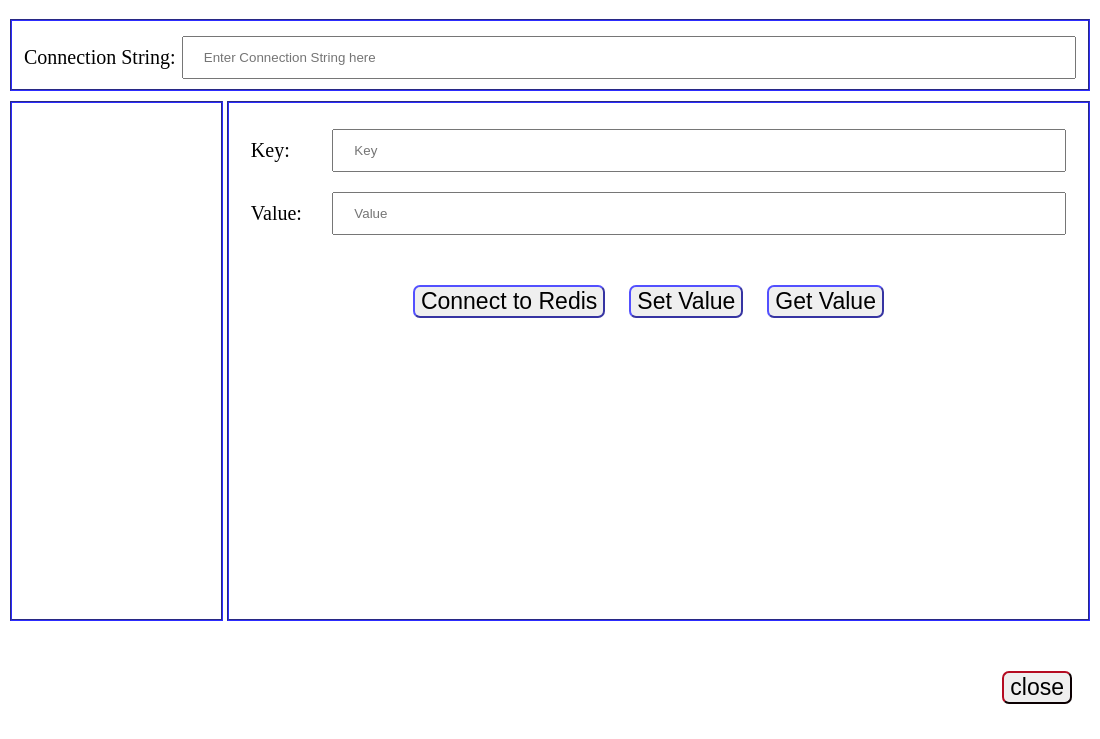
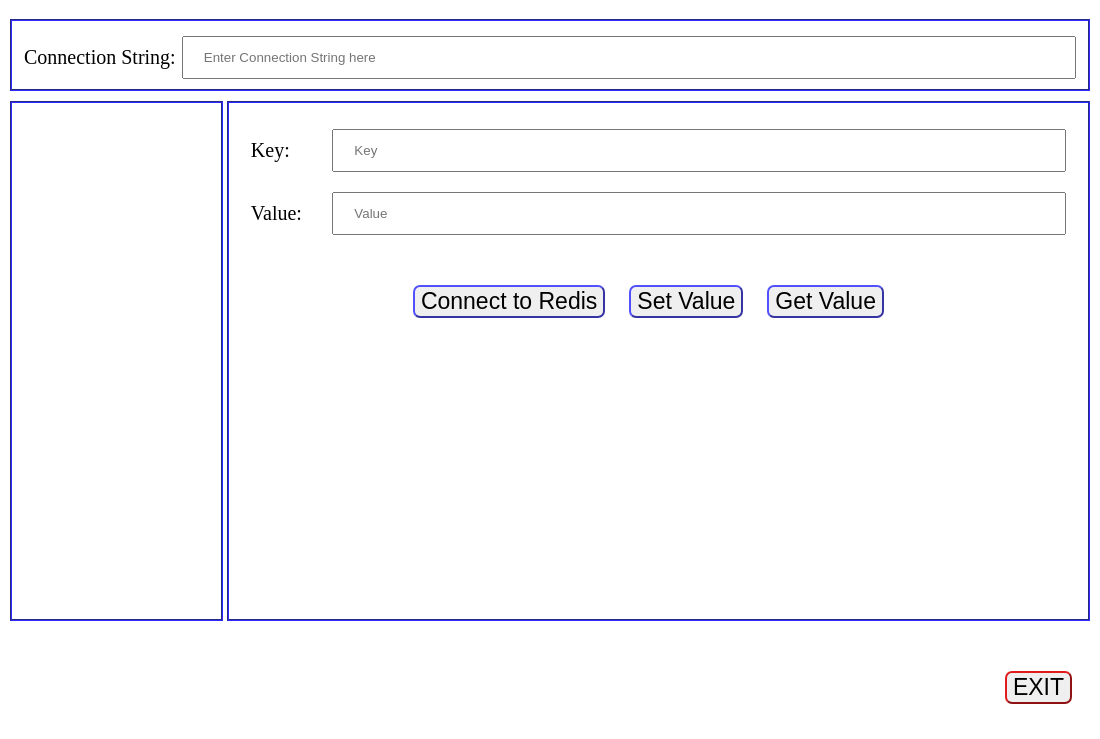
Before and after one commit to Souradeep2304/Redis-Cache-Viewer, an Electron app: page poc/ui-v2/frontend.html in a window 1100 px wide. Shown: the part 61-800 px from the top of the page. Drawn offline with Linux system fonts and the light colour scheme; no server answers.

Commit message:
changes in styles and frontend

```diff
--- a/poc/ui-v2/frontend.html
+++ b/poc/ui-v2/frontend.html
@@ -46,7 +46,7 @@
 
     </div>
     <div style="float: right;">
-        <button type="button" id="Close" class="close-button">close</button>
+        <button type="button" id="Close" class="close-button">EXIT</button>
     </div>
 
 
--- a/poc/ui-v2/styles.css
+++ b/poc/ui-v2/styles.css
@@ -98,7 +98,7 @@
   border-radius: 7px;
   font-size: 23px;
   transition-duration: 0.4s;
-  border-color: rgb(97, 6, 18);
+  border-color: rgb(226, 24, 24, 0.979);
   border-width: 0.10em;
 
 
```
